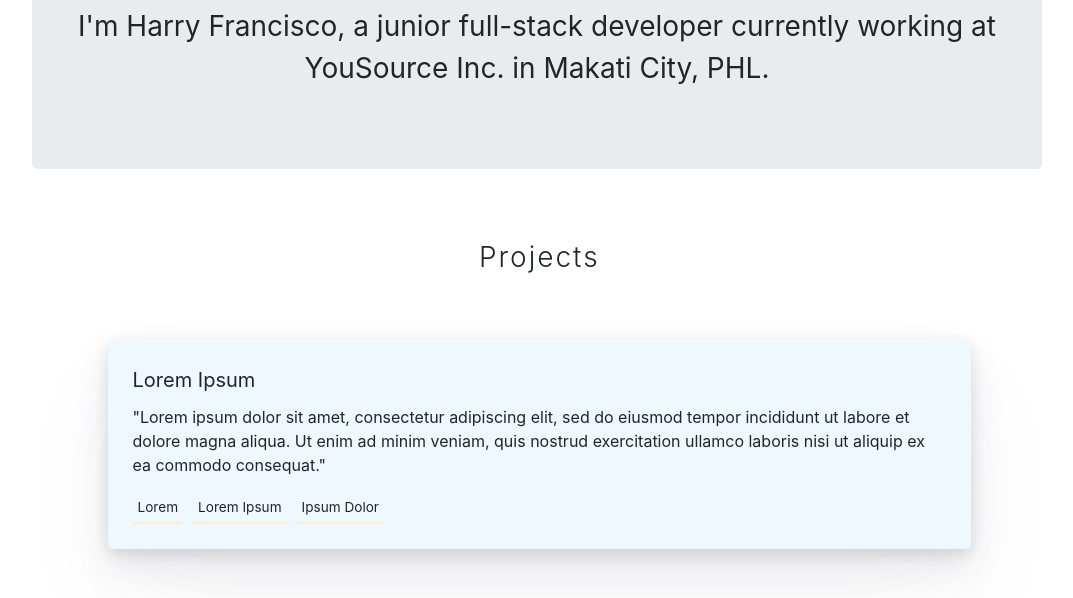
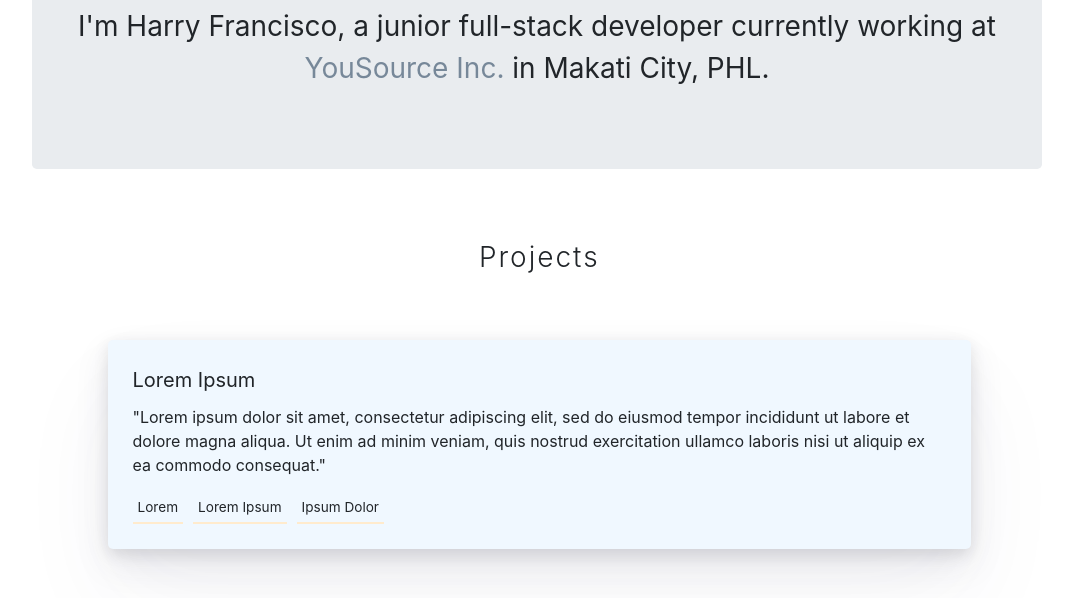
Before and after one commit to HFrancisco/PersonalWebsite-JS, a plain HTML site: page index.html in a window 1280 px wide. Shown: the part 274-872 px from the top of the page, without its empty margins (103-1176 px from the left). Drawn offline with nearby package versions, Linux system fonts and the light colour scheme.

Commit message:
Added redirect to employer page, changed some styling on employer. Styling not final.

```diff
--- a/index.html
+++ b/index.html
@@ -36,7 +36,7 @@
             <div class="jumbotron">
                 <h1 class="jumbotron__title">Welcome to my website!</h1>
                 <p class="jumbotron__intro">I'm Harry Francisco, a <span id="jobTitle"></span> developer currently
-                    working at <span id="employer"></span> in <span id="city"></span>, <span id="countryIso"></span>.
+                    working at <a class="employer-link" onclick="redirectToEmployer();" id="employer"></a> in <span id="city"></span>, <span id="countryIso"></span>.
                 </p>
             </div>
 
--- a/main.js
+++ b/main.js
@@ -14,3 +14,7 @@ var locationDict = {
 };
 document.getElementById('city').innerHTML = locationDict.city;
 document.getElementById('countryIso').innerHTML = locationDict.countryIso;
+
+function redirectToEmployer() {
+    window.location.href = employerDict.link;
+}
--- a/styles.css
+++ b/styles.css
@@ -125,6 +125,16 @@ body {
     border-bottom: 2px solid blanchedalmond;
 }
 
+.employer-link {
+    /* color: rgb(205,214,249) !important; */
+    color: lightslategray !important;
+    transition: color .30s ease .10s !important;
+}
+
+.employer-link:hover {
+    color: inherit !important;
+}
+
 /* Responsive: Portrait tablets and up */
 @media screen and (min-width: 48em) {
     /* Remove the padding we set earlier */
```
